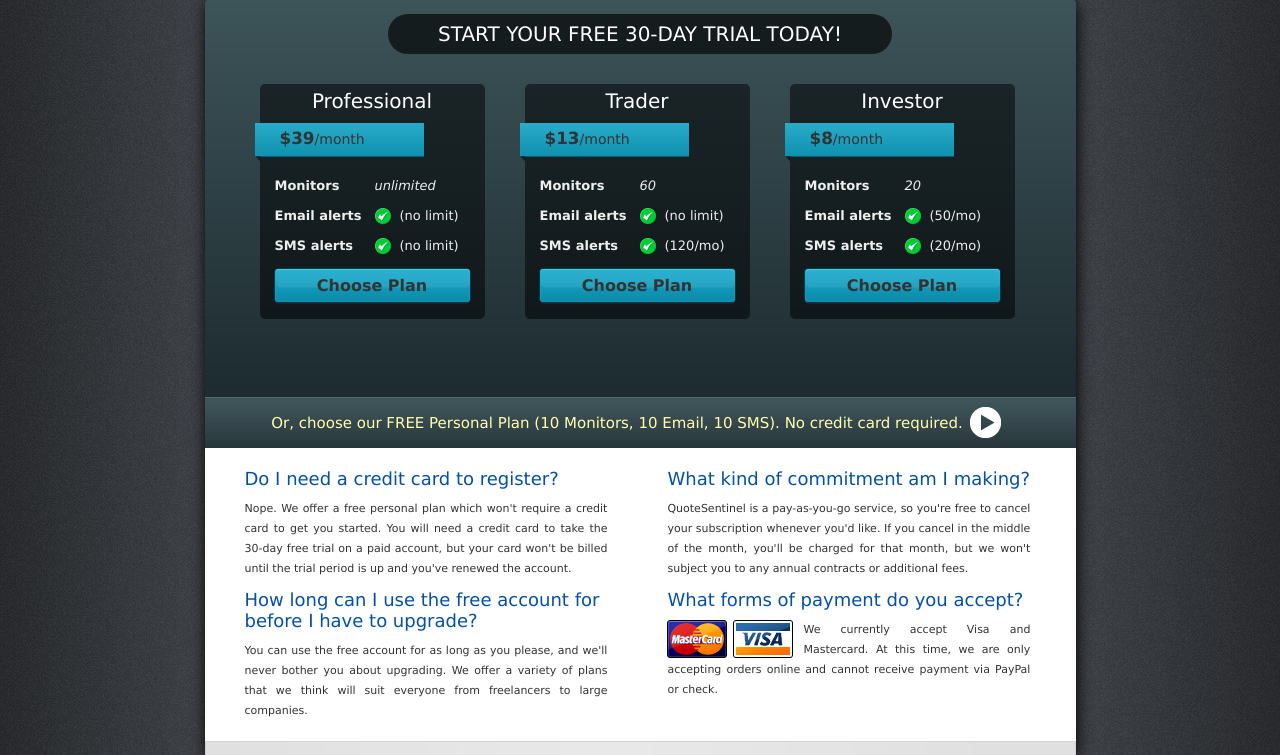
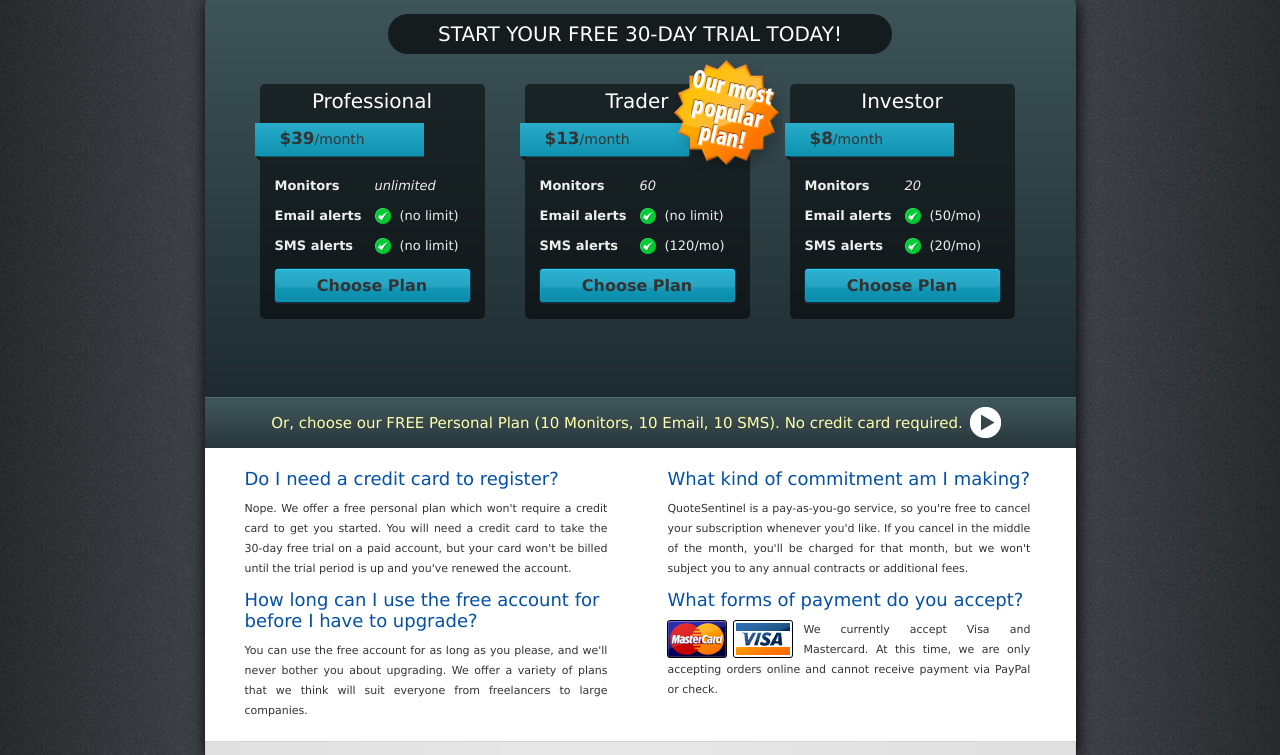
Before and after one commit to ezl/chromano_trial, a Django app: template templates/plans.html in a window 1280 px wide. Shown: the part 63-818 px from the top of the page. Run offline with Django 3.2, Linux system fonts and the light colour scheme; the template is opened without the code that fills it: values that come from a table or form of the project are taken from there, others are empty; data comes from the database, SQL or seed files in the repository; parts of the project's set-up code (start-up, migrations or seed data) failed here and were passed over; some libraries are stand-ins or nearby versions.

Commit message:
add sticker badge T#65

```diff
--- a/templates/plan_include.html
+++ b/templates/plan_include.html
@@ -1,5 +1,6 @@
 <div class="sub-plan">
   <div class="module">
+    {% if plan.name == 'Trader' %}<div class="badge"></div>{% endif %}
     <h3>{{ plan.name }}</h3>
     <div class="price">
         <big>${{ plan.billing_period_price }}</big>/month
--- a/templates/plans.html
+++ b/templates/plans.html
@@ -1,6 +1,17 @@
 {% extends "base.html" %}
 
 {% block content %}
+<style>
+  .badge {
+    position: absolute;
+    width: 120px;
+    height: 120px;
+    background: url({{ MEDIA_URL }}images/plan-badge.png) no-repeat;
+    right: -33px;
+    top: -33px;
+    z-index: 99;
+  }
+</style>
 <div class="sub-plan-container">
     <div class="sub-plan-promo">
         <p>Start your free 30-day trial today!</p>
```
Also changed, not shown: static/images/plan-badge.png (added).
